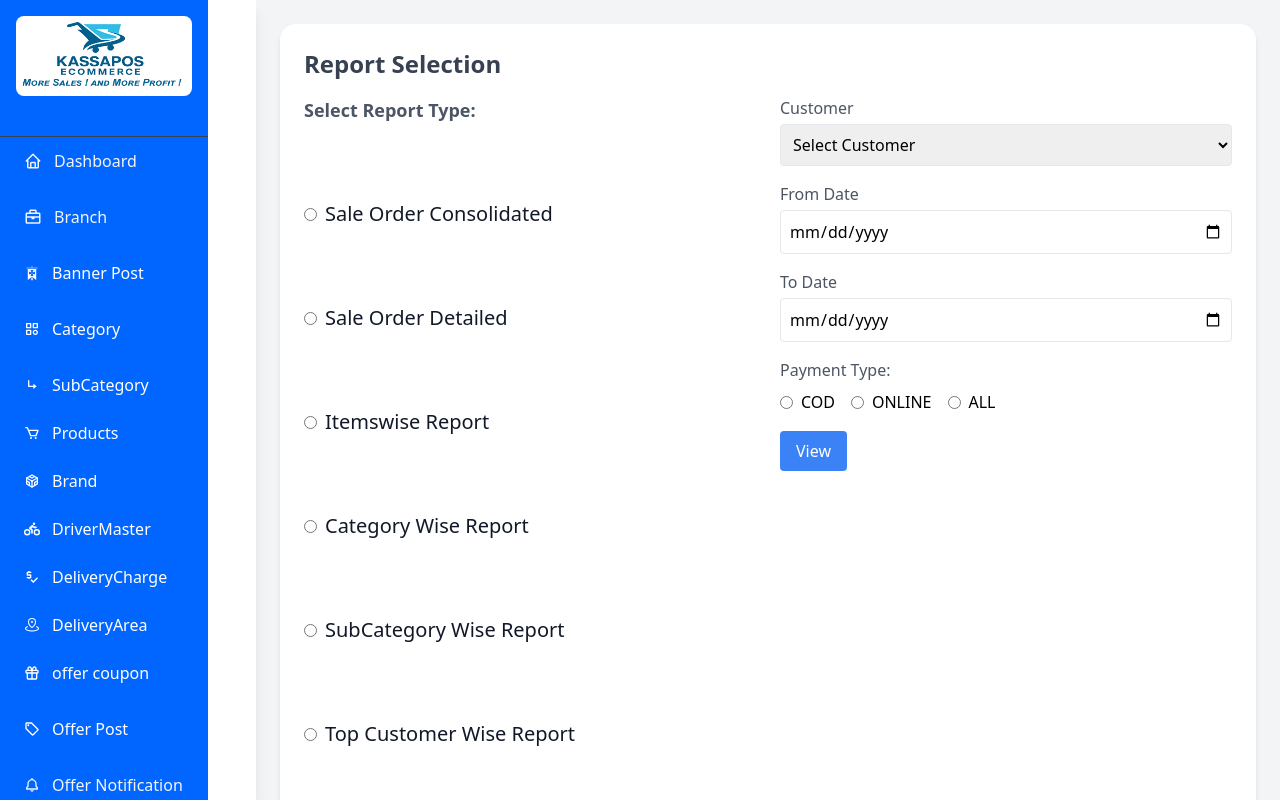
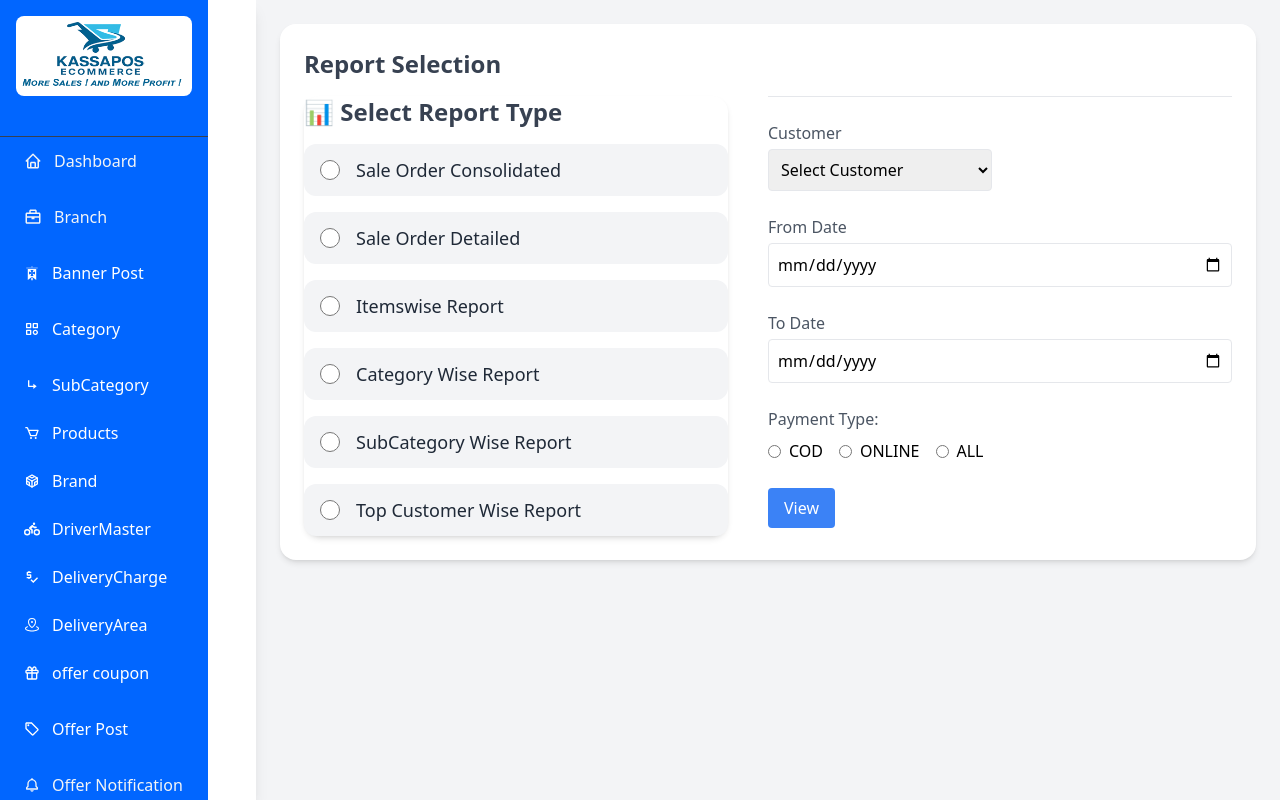
Before and after one commit to saravanaecom/testadmin, a React (Create React App) app: page /ReportView in a window 1280 px wide. Built offline with nearby package versions, Linux system fonts and the light colour scheme.

Commit message:
Add files via upload

```diff
--- a/src/pages/ReportView.jsx
+++ b/src/pages/ReportView.jsx
@@ -499,13 +499,13 @@ const ReportView = () => {
 
       {/* Main Content Section */}
       <div className="flex-1 p-6 overflow-y-auto">
-        <div className="max-w-7xl  h-screen mx-auto bg-white p-6 rounded-2xl shadow-md">
+        <div className="max-w-7xl  mx-auto bg-white p-6 rounded-2xl shadow-md">
           <h2 className="text-2xl font-bold mb-4 text-gray-700">Report Selection</h2>
 
-          <form className="grid grid-cols-1 md:grid-cols-2 gap-6">
+          <form className="grid grid-cols-4 md:grid-cols-2 ">
             {/* Report Options */}
-            <div className="space-y-3">
-              <p className="font-semibold  text-lg text-gray-600">Select Report Type:</p>
+            <div className="space-y-4 mr-10 bg-white rounded-2xl shadow-md">
+  <p className="font-bold text-2xl text-gray-700 mb-2">📊 Select Report Type</p>
   {[
     { label: "Sale Order Consolidated", value: "saleOrderConsolidated" },
     { label: "Sale Order Detailed", value: "saleOrderDetailed" },
@@ -516,11 +516,12 @@ const ReportView = () => {
   ].map((report) => (
     <label
       key={report.value}
-                  className="flex items-center pt-16 space-x-2 text-gray-900  text-xl"
+      className="flex items-center space-x-4 py-3 px-4 bg-gray-100 hover:bg-gray-200 transition-colors rounded-xl cursor-pointer text-gray-800 text-lg"
     >
       <input
         type="radio"
         name="report"
+        className="accent-blue-600 w-5 h-5"
         value={report.value}
         onChange={handleReportChange}
       />
@@ -529,11 +530,13 @@ const ReportView = () => {
   ))}
 </div>
 
+
             {/* Report Filters */}
             {selectedReport && (
-              <div className="space-y-4">
+           <div className="space-y-6 border-t pt-6">
                 {(selectedReport === "saleOrderConsolidated" ) && (
                   <>
+                   <div className="grid grid-cols-2 gap-4">
                     <div>
                       <label className="block mb-1 text-gray-600 font-medium text-base">
                         Customer
@@ -550,6 +553,7 @@ const ReportView = () => {
                       </option>
                        ))}
                        </select>
+                    </div>
                     </div>
                     <div>
                 <label className="block mb-1 text-gray-600 font-medium text-base">
@@ -584,8 +588,8 @@ const ReportView = () => {
                     type="radio"
                     name="payment"
                     value={type}
-                    checked={paymentType === type} // Bind to paymentType state
-                    onChange={(e) => setPaymentType(e.target.value)} // Update paymentType state
+                    checked={paymentType === type}
+                    onChange={(e) => setPaymentType(e.target.value)}
                   />
                   <span className="capitalize">{type}</span>
                 </label>
```
Lines whose indentation alone changed are shown as unchanged.
